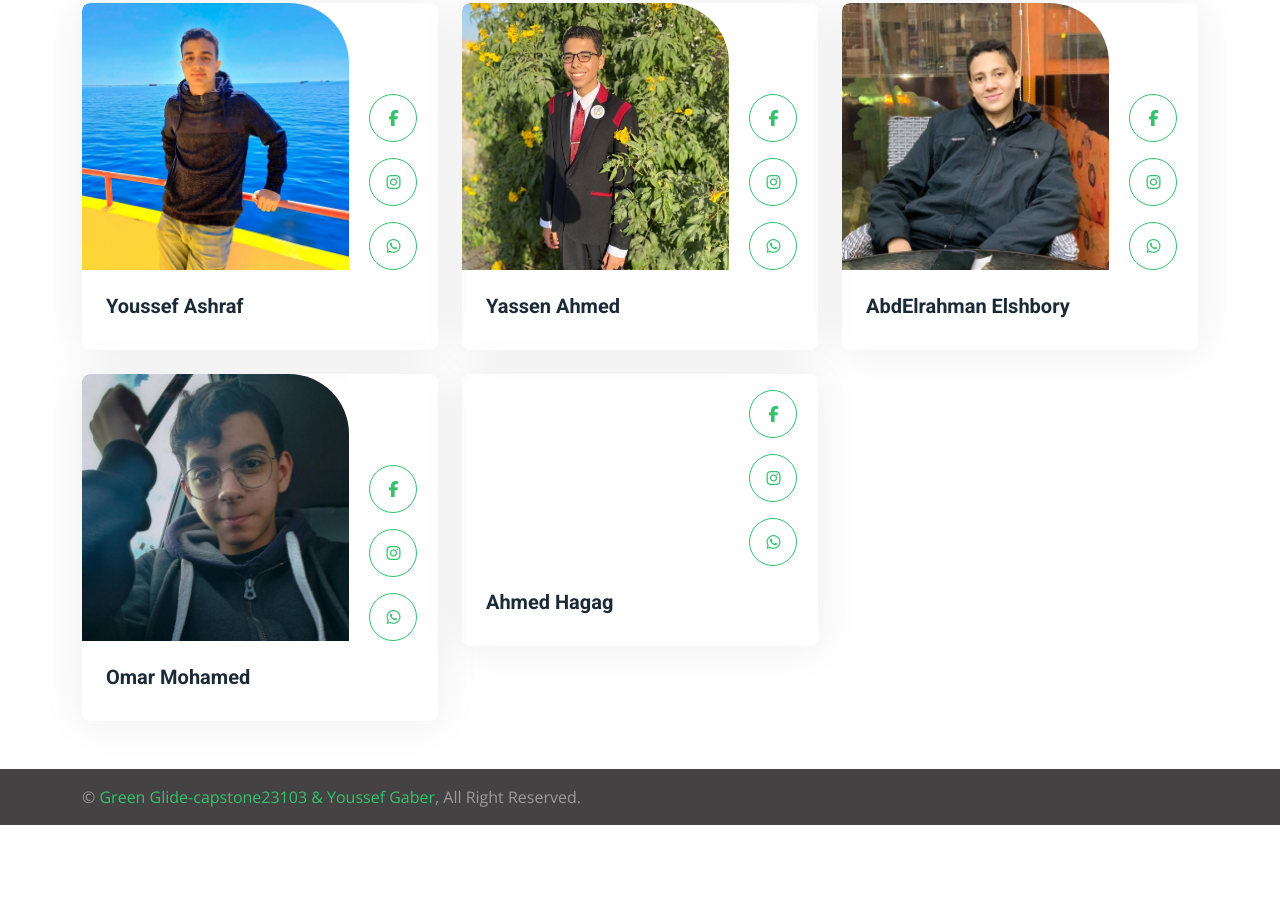
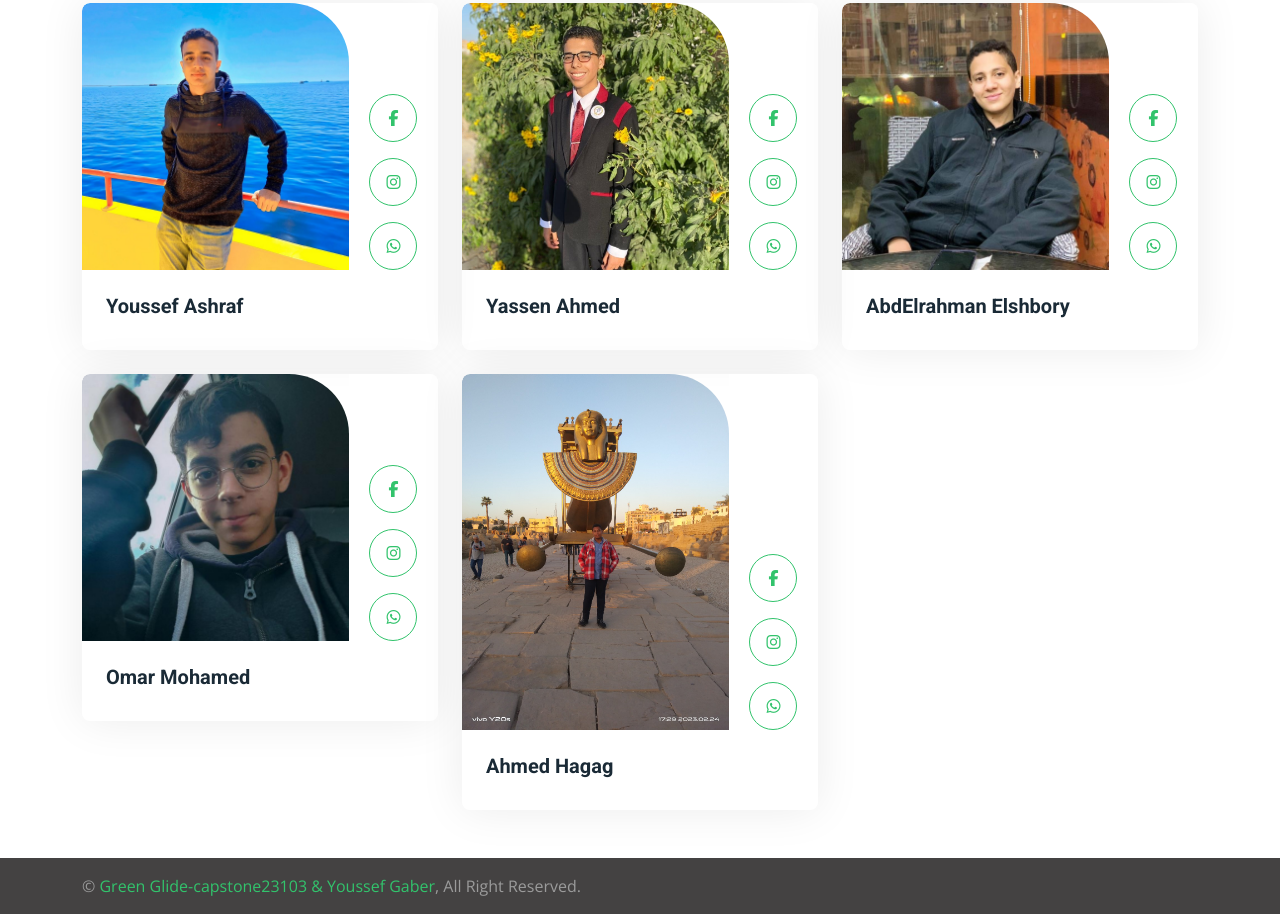
Before and after one commit to Yassen-Ahmed-Eid/Green-Glide, a plain HTML site: page index.html in a window 1280 px wide. Shown: the part 4447-5361 px from the top of the page. Before the commit the page ends 5272 px from the top, so only its background shows below. Drawn offline with nearby package versions, Linux system fonts and the light colour scheme.

Commit message:
index.html

```diff
--- a/index.html
+++ b/index.html
@@ -467,7 +467,7 @@
                 <div class="col-lg-4 col-md-6 wow fadeInUp" data-wow-delay="0.5s">
                     <div class="team-item rounded overflow-hidden">
                         <div class="d-flex">
-                            <img class="img-fluid w-75" src="img/team-1.jpg" alt="">
+                            <img class="img-fluid w-75" src="img/nh.jpg" alt="">
                             <div class="team-social w-25">
                                 <a class="btn btn-lg-square btn-outline-primary rounded-circle mt-3" href=""><i class="fab fa-facebook-f"></i></a>
                                 <a class="btn btn-lg-square btn-outline-primary rounded-circle mt-3" href=""><i class="fab fa-instagram"></i></a>
```
